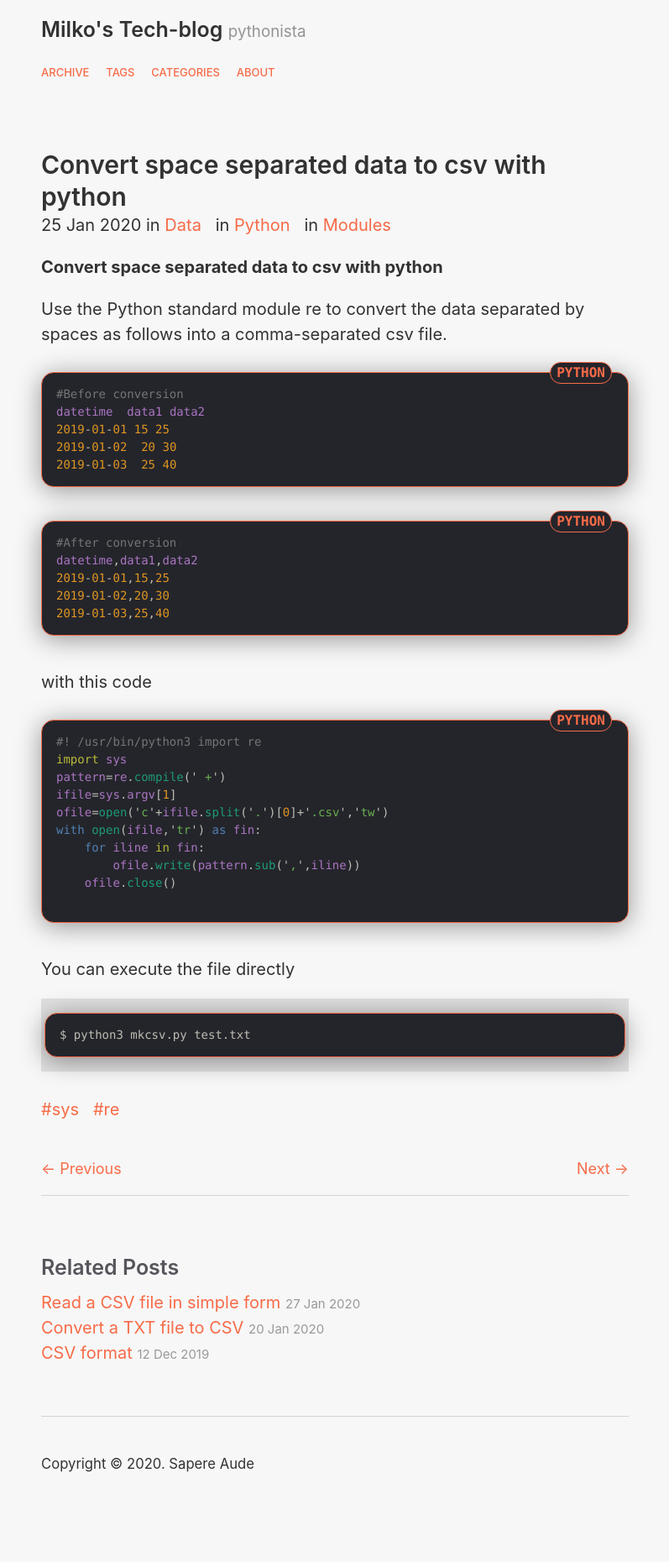
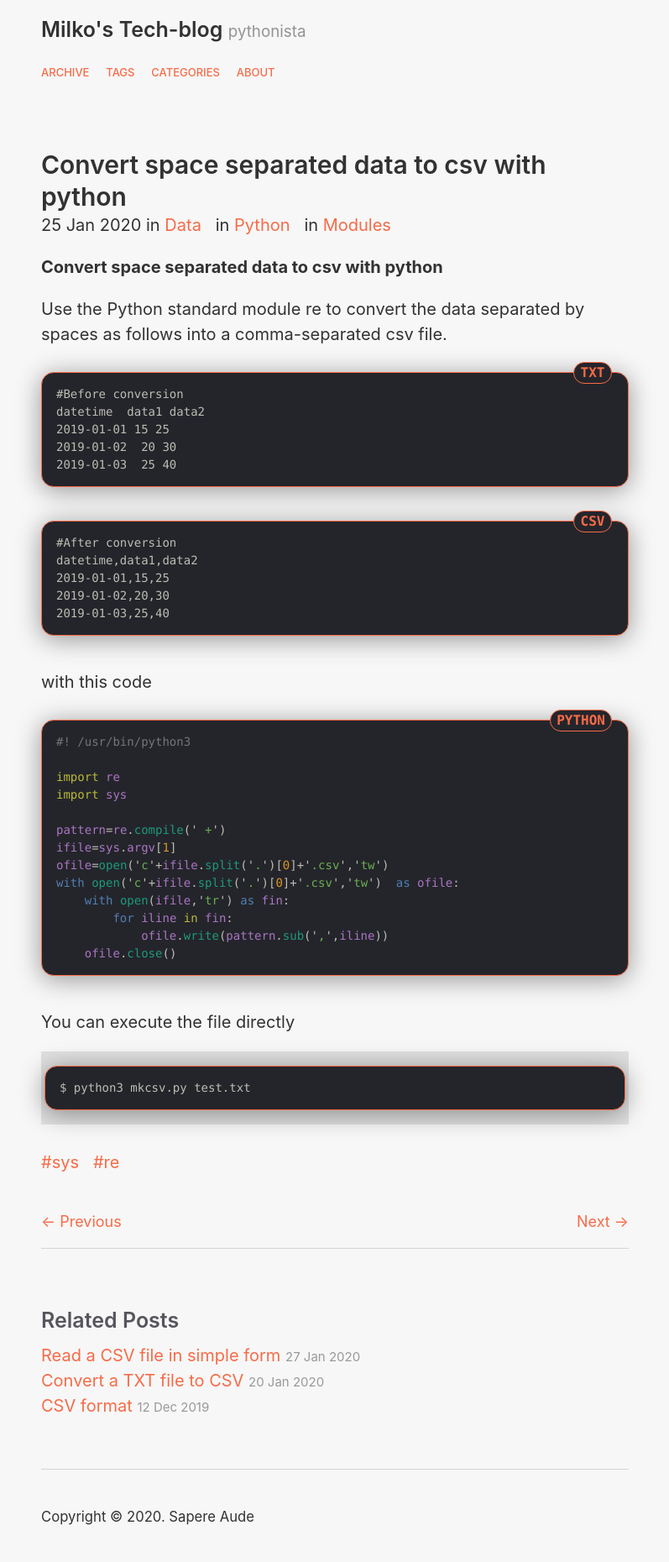
Before and after one commit to Milko-R/Milko-R.github.io, a Jekyll site: the page built from _posts/2020-01-25-Convert-space-separated-data-to-csv.md, in a window 1280 px wide. Shown: the whole page at 84% size, without its empty margins (241-1038 px from the left). Built offline with Jekyll 4.4.1, drawn with Linux system fonts in a browser that asks for light colours; before the commit the page ends 1797 px from its top, so only the background shows below that.

Commit message:
Update 2020-01-25-Convert-space-separated-data-to-csv.md

````diff
--- a/_posts/2020-01-25-Convert-space-separated-data-to-csv.md
+++ b/_posts/2020-01-25-Convert-space-separated-data-to-csv.md
@@ -10,7 +10,7 @@ tags: [sys, re]
 **Convert space separated data to csv with python**
 
 Use the Python standard module re to convert the data separated by spaces as follows into a comma-separated csv file.
-{% highlight python %}
+{% highlight txt %}
 #Before conversion
 datetime  data1 data2
 2019-01-01 15 25
@@ -18,7 +18,7 @@ datetime  data1 data2
 2019-01-03  25 40
 {% endhighlight %}
 
-{% highlight python %}
+{% highlight csv %}
 #After conversion
 datetime,data1,data2
 2019-01-01,15,25
@@ -28,16 +28,21 @@ datetime,data1,data2
 
 with this code
 {% highlight python %}
-#! /usr/bin/python3 import re
+#! /usr/bin/python3
+
+import re
 import sys
+
 pattern=re.compile(' +')
 ifile=sys.argv[1]
 ofile=open('c'+ifile.split('.')[0]+'.csv','tw')
-with open(ifile,'tr') as fin:
-    for iline in fin:
-        ofile.write(pattern.sub(',',iline))
+with open('c'+ifile.split('.')[0]+'.csv','tw')  as ofile:
+    with open(ifile,'tr') as fin:
+        for iline in fin:
+            ofile.write(pattern.sub(',',iline))
     ofile.close()
-    {% endhighlight %}
+
+{% endhighlight %}
 
 You can execute the file directly
 ```
````
